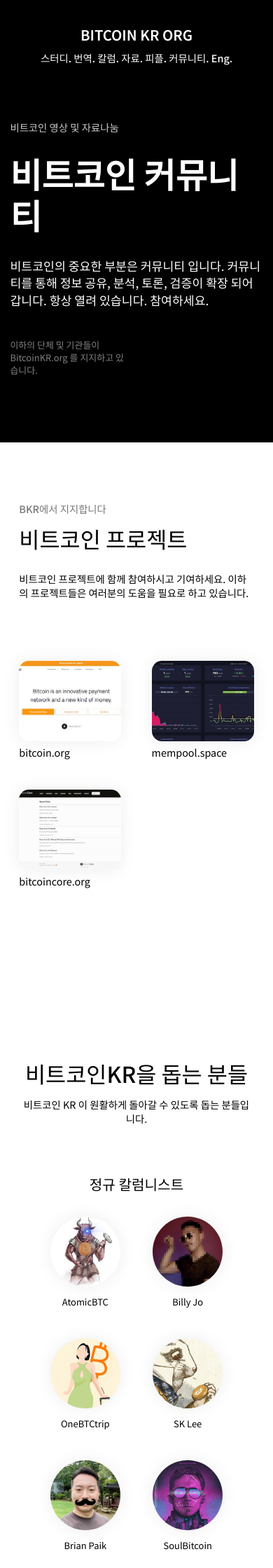
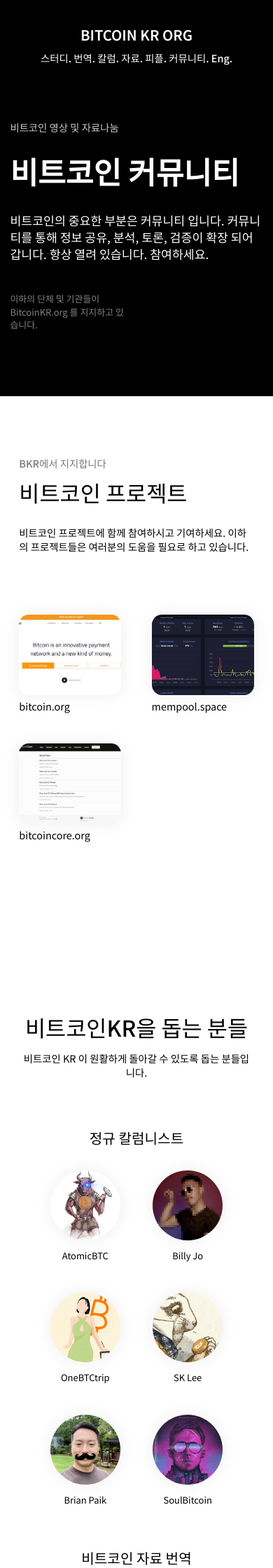
Before and after one commit to bitcoinkrorg/bitcoinkrorg.github.io, a Jekyll site: the page built from page_community.html, in a window 390 px wide. Shown: the top 2240 px of the page at 70% size. Built offline with Jekyll 4.4.1, drawn with Linux system fonts in a browser that asks for light colours.

Commit message:
add: newline

```diff
--- a/_sass/responsive.scss
+++ b/_sass/responsive.scss
@@ -35,7 +35,7 @@
 }
 @media (max-width: 600px) {
 	h1 {
-	font-size: 3.4em;
+	font-size: 3em;
 	}
 	.header {
 		grid-template-columns: 1fr;
@@ -46,6 +46,9 @@
 		a {
 			color: white;
 		}
+	}
+	.mobile-newline {
+		display: block;
 	}
 }
 
@@ -271,6 +274,22 @@
 	.page-section {
 		padding: 6em 1.5em;
 	}
+	.community-list {
+		.block {
+			padding: 2em 1em;
+			.block-content {
+				padding-top: 1em;
+				ul {
+					text-align: left;
+					li {
+						margin-right: 1.5em;
+						margin-left: 0;
+						margin-bottom: 1em;
+					}
+				}
+			}
+		}
+	}
 	.article-list {
 		padding: 0 1em;
 		li {
```
